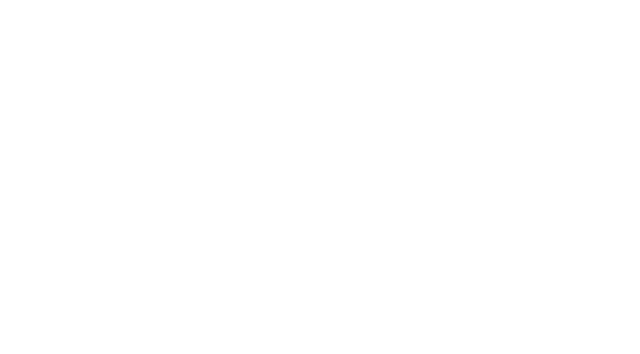
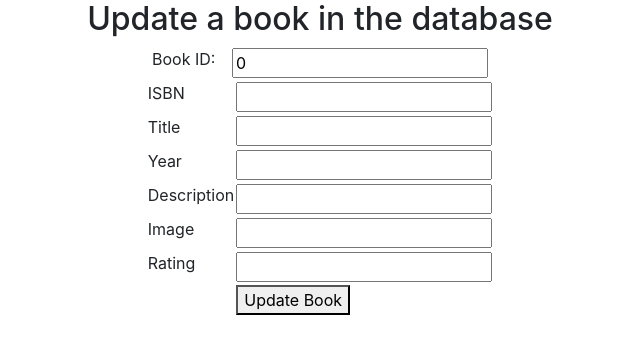
Before and after one commit to t7guma00/Library-project, a React (Create React App) app in the folder library-project/: page /updatebook in a window 1280 px wide. Shown: the top 354 px of the page, without its empty margins (320-960 px from the left). Built offline with nearby package versions, Linux system fonts and the light colour scheme.

Commit message:
UpdateBook and Tools.js
UpdateBook function and Tools.js where AddBook and UpdateBook can be accessed. Images stored as urls in database now also show on AllBooks

```diff
--- a/library-project/src/App.js
+++ b/library-project/src/App.js
@@ -2,7 +2,8 @@ import React, { Component } from "react";
 import "./App.css";
 import AllBooks from "./Views/AllBooks";
 import AddBook from "./Components/AddBook";
-import Books from "./Views/Books";
+import UpdateBook from "./Components/UpdateBook";
+import Tools from "./Views/Tools";
 import Home from "./Views/Home";
 import SignIn from "./Views/Signin";
 import SignUp from "./Views/Signup";
@@ -62,6 +63,24 @@ class App extends Component {
           />
           <Route
             exact={true}
+            path="/updatebook"
+            render={() => (
+              <div className="App">
+                <UpdateBook />
+              </div>
+            )}
+          />
+          <Route
+            exact={true}
+            path="/tools"
+            render={() => (
+              <div className="App">
+                <Tools />
+              </div>
+            )}
+          />
+          <Route
+            exact={true}
             path="/about"
             render={() => (
               <div className="App">
--- a/library-project/src/Components/AddBook.js
+++ b/library-project/src/Components/AddBook.js
@@ -48,43 +48,89 @@ class AddBook extends Component {
 
   render() {
     return (
+      <center>
         <div className="container">
           <h2>Add a book to the database</h2>
           <form onSubmit={this.handleSubmit}>
-          <label>
-            Book ID:
+            <table>
+              <tbody>
+                <tr>
+                  <td width="80px">
+                    <label>Book ID:</label>
+                  </td>
+                  <td>
                     <input type="number" name="ID" onChange={this.onChange} />
-          </label>
-          <label>
-            ISBN:
+                  </td>
+                </tr>
+                <tr>
+                  <td width="80px">
+                    <label>ISBN:</label>
+                  </td>
+                  <td>
                     <input type="text" name="ISBN" onChange={this.onChange} />
-          </label>
-          <label>
-            Title:
+                  </td>
+                </tr>
+                <tr>
+                  <td width="80px">
+                    <label>Title:</label>
+                  </td>
+                  <td>
                     <input type="text" name="title" onChange={this.onChange} />
-          </label>
-          <label>
-            {" "}
-            Description:
-            <input type="text" name="description" onChange={this.onChange} />
-          </label>
-          <label>
-            {" "}
-            Image:
+                  </td>
+                </tr>
+                <tr>
+                  <td width="80px">
+                    <label>Year:</label>
+                  </td>
+                  <td>
+                    <input type="number" name="year" onChange={this.onChange} />
+                  </td>
+                </tr>
+                <tr>
+                  <td width="80px">
+                    <label>Description:</label>
+                  </td>
+                  <td>
+                    <input
+                      type="text"
+                      name="description"
+                      onChange={this.onChange}
+                    />
+                  </td>
+                </tr>
+                <tr>
+                  <td width="80px">
+                    <label>Image:</label>
+                  </td>
+                  <td>
                     <input type="text" name="image" onChange={this.onChange} />
-          </label>
-          <label>
-            {" "}
-            Rating:
-            <input type="number" name="rating" onChange={this.onChange} />
-          </label>
-          <br />
-          <br />
+                  </td>
+                </tr>
+                <tr>
+                  <td width="80px">
+                    <label>Rating:</label>
+                  </td>
+                  <td>
+                    <input
+                      type="number"
+                      name="rating"
+                      onChange={this.onChange}
+                    />
+                  </td>
+                </tr>
+                <tr>
+                  <td />
+                  <td>
                     <button className="button" type="submit">
-            Add
+                      Add Book
                     </button>
+                  </td>
+                </tr>
+              </tbody>
+            </table>
           </form>
         </div>
+      </center>
     );
   }
 }
--- /dev/null
+++ b/library-project/src/Components/UpdateBook.js
@@ -0,0 +1,188 @@
+import React, { Component } from "react";
+import axios from "axios";
+import { withRouter } from "react-router-dom";
+
+class UpdateBook extends Component {
+  constructor() {
+    super();
+    this.onChange = this.onChange.bind(this);
+    this.handleSubmit = this.handleSubmit.bind(this);
+    this.updateInputValue = this.updateInputValue.bind(this);
+    this.getBooks = this.getBooks.bind(this);
+    this.state = {
+      ID: 0,
+      ISBN: "",
+      Title: "",
+      Year: "",
+      Description: "",
+      Image: "",
+      Rating: ""
+    };
+  }
+
+  onChange = e => {
+    const state = this.state;
+    state[e.target.name] = e.target.value;
+    this.setState(state);
+  };
+  getBooks(val) {
+    this.setState({ ID: val.target.value });
+    axios.get("http://localhost:3000/books/" + val.target.value).then(res => {
+      const state = {
+        ISBN: res.data[0].ISBN,
+        title: res.data[0].title,
+        year: res.data[0].year,
+        description: res.data[0].description,
+        image: res.data[0].image,
+        rating: res.data[0].rating
+      };
+      this.setState(state);
+      console.log(res.data[0].title);
+    });
+  }
+
+  updateInputValue(val) {
+    this.setState({ ID: val.target.value });
+  }
+  handleSubmit = event => {
+    event.preventDefault();
+    const id = this.state.ID;
+    const { ISBN, title, year, description, image, rating } = this.state;
+
+    axios
+      .put("http://localhost:3000/books/" + id, {
+        ISBN,
+        title,
+        year,
+        description,
+        image,
+        rating
+      })
+      .then(res => {
+        this.props.history.push("/allbooks");
+      });
+  };
+
+  render() {
+    return (
+      <center>
+        <div className="container">
+          <h2>Update a book in the database</h2>
+          <table>
+            <tbody>
+              <tr>
+                <td width="80px">
+                  <label> Book ID:</label>
+                </td>
+                <td>
+                  <input
+                    type="number"
+                    name="ID"
+                    onChange={this.getBooks}
+                    value={this.state.ID}
+                    min="1"
+                  />
+                </td>
+              </tr>
+            </tbody>
+          </table>
+
+          <form onSubmit={this.handleSubmit}>
+            <table>
+              <tbody>
+                <tr>
+                  <td width="80px">
+                    <label>ISBN</label>
+                  </td>
+                  <td>
+                    <input
+                      type="text"
+                      name="ISBN"
+                      value={this.state.ISBN}
+                      onChange={this.onChange}
+                    />
+                  </td>
+                </tr>
+                <tr>
+                  <td width="80px">
+                    <label>Title</label>
+                  </td>
+                  <td>
+                    <input
+                      type="text"
+                      name="title"
+                      value={this.state.title}
+                      onChange={this.onChange}
+                    />
+                  </td>
+                </tr>
+                <tr>
+                  <td width="80px">
+                    <label>Year</label>
+                  </td>
+                  <td>
+                    <input
+                      type="number"
+                      name="year"
+                      value={this.state.year}
+                      onChange={this.onChange}
+                    />
+                  </td>
+                </tr>
+                <tr>
+                  <td>
+                    <label>Description</label>
+                  </td>
+                  <td>
+                    <input
+                      type="text"
+                      name="description"
+                      onChange={this.onChange}
+                      value={this.state.description}
+                    />
+                  </td>
+                </tr>
+                <tr>
+                  <td>
+                    <label>Image</label>
+                  </td>
+                  <td>
+                    <input
+                      type="text"
+                      name="image"
+                      onChange={this.onChange}
+                      value={this.state.image}
+                    />
+                  </td>
+                </tr>
+                <tr>
+                  <td width="80px">
+                    <label>Rating</label>
+                  </td>
+                  <td>
+                    <input
+                      type="text"
+                      name="rating"
+                      value={this.state.rating}
+                      onChange={this.onChange}
+                    />
+                  </td>
+                </tr>
+                <tr>
+                  <td />
+                  <td>
+                    <button className="button" type="submit">
+                      Update Book
+                    </button>
+                  </td>
+                </tr>
+              </tbody>
+            </table>
+          </form>
+        </div>
+      </center>
+    );
+  }
+}
+
+export default withRouter(UpdateBook);
--- a/library-project/src/Views/AllBooks.js
+++ b/library-project/src/Views/AllBooks.js
@@ -41,7 +41,9 @@ class AllBooks extends Component {
                   <td>{book.title}</td>
                   <td>{book.year}</td>
                   <td>{book.description}</td>
-                  <td>{book.image}</td>
+                  <td>
+                    <img src={book.image} height="165" width="110" />
+                  </td>
                   <td>{book.rating}</td>
                 </tr>
               ))}
--- a/library-project/src/Views/Books.js
+++ /dev/null
@@ -1,20 +0,0 @@
-import React, { Component } from 'react';
-import Header from '../Components/Header';
-//import Footer from '../Components/Footer';
-
-export default class SignIn extends Component {
-    state = {
-    }
-    render () {
-       return (
-         <div id='container'>
-         <Header/>
-         <div id='body'>
-         <h3>Books
-                    </h3>
-                    <p>books test </p>
-          </div>
-         </div>
-       )
-    }
- }
--- /dev/null
+++ b/library-project/src/Views/Tools.js
@@ -0,0 +1,27 @@
+import React, { Component } from "react";
+import Header from "../Components/Header";
+import AddBook from "../Components/AddBook";
+import UpdateBook from "../Components/UpdateBook";
+//import Footer from '../Components/Footer';
+
+class Tools extends Component {
+  render() {
+    return (
+      <div id="container">
+        <Header /> <br />
+        <br />
+        <div id="body">
+          <p>
+            <AddBook />
+          </p>
+
+          <p>
+            <UpdateBook />
+          </p>
+        </div>
+      </div>
+    );
+  }
+}
+
+export default Tools;
```
Lines whose indentation alone changed are shown as unchanged.
